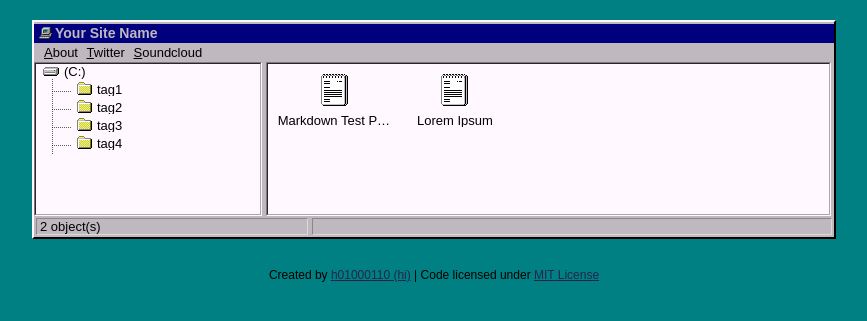
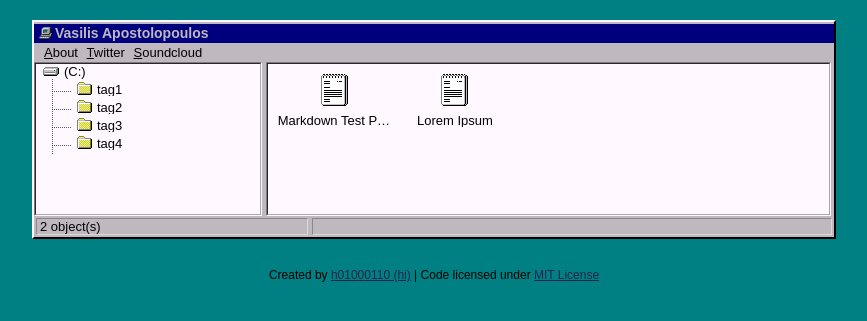
Before and after one commit to apobill/apobill.github.io, a Jekyll site: the page built from index.html, in a window 1280 px wide. Shown: the top 321 px of the page, without its empty margins (206-1073 px from the left). Built offline with Jekyll 4.4.1, drawn with Linux system fonts in a browser that asks for light colours.

Commit message:
Update _config.yml

```diff
--- a/_config.yml
+++ b/_config.yml
@@ -1,9 +1,9 @@
 permalink: /:year:month:day/:title
-url: #Your url here
+url: apobill.github.io
 baseurl: /project
 
 # variables
-name: Your Site Name
+name: Vasilis Apostolopoulos
 description: Your description here
 google_verification: null
 
```
